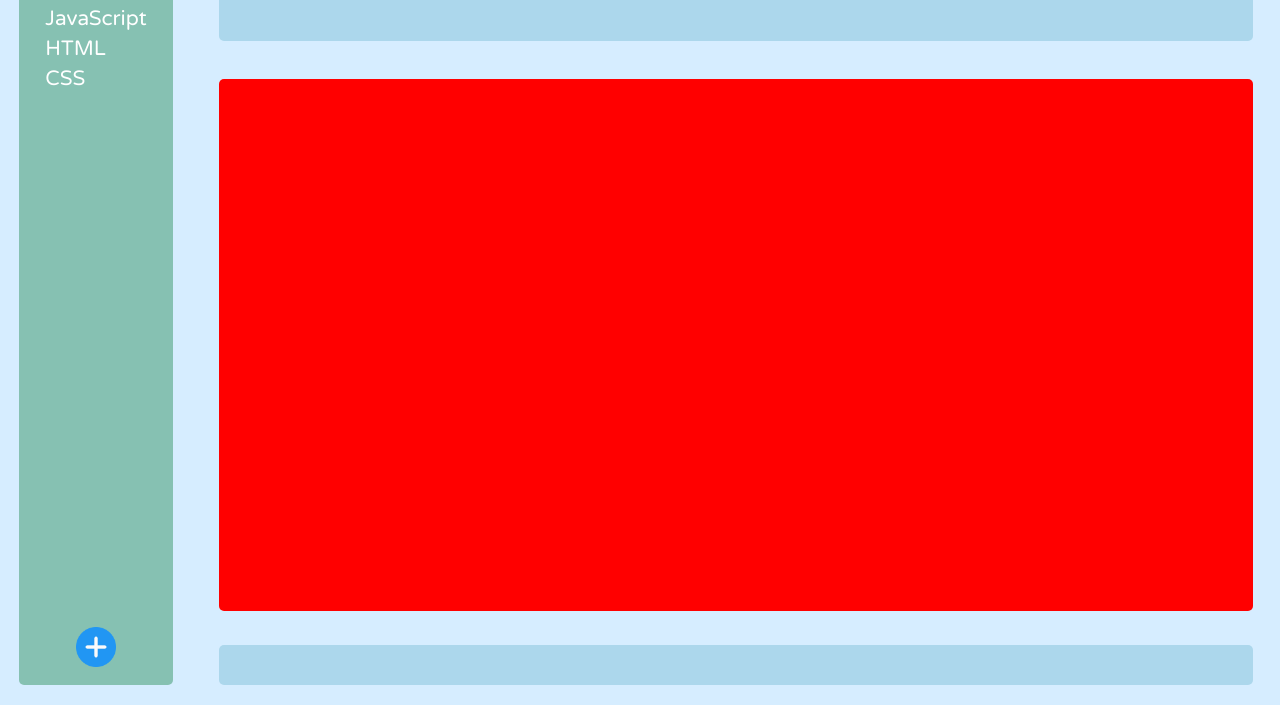
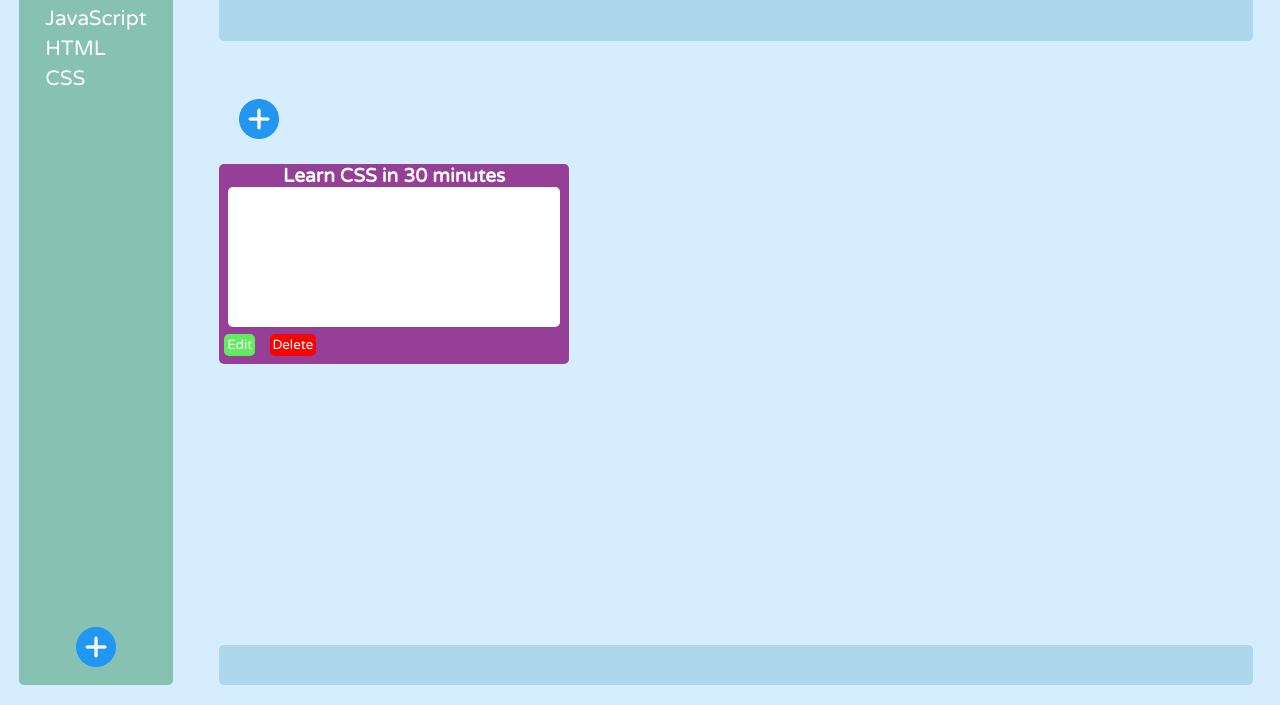
Before and after one commit to jay-schreffler/Reflect, a plain HTML site: page index.html in a window 1280 px wide. Shown: the part 95-800 px from the top of the page. Drawn offline with Linux system fonts and the light colour scheme.

Commit message:
Modified all files

```diff
--- a/app.js
+++ b/app.js
@@ -8,6 +8,20 @@ const createNewCategoryBtn = document.querySelector('#new-category-modal-submit-
 // side nav modal
 const newCategoryModalCloseBtn = document.querySelector('#close-new-category-btn');
 const newCategoryInput = document.querySelector('#new-category-name');
+// add card btn
+const addNewCardBtn = document.querySelector('#add-reflection-btn');
+const newCardModal = document.querySelector('#new-card-modal');
+
+
+
+// event listeners
+addNewCardBtn.addEventListener('click', () => {
+    newCardModal.showModal();
+})
+
+newCardModal.addEventListener('click', () => {
+    newCardModal.close();
+})
 
 addCategoryBtn.addEventListener('click', () => {
     categoryModal.showModal();
@@ -37,6 +51,9 @@ createNewCategoryBtn.addEventListener('click', () => {
     categoryModal.close();
 })
 
+//cards
 
 
+
+//load array
 test()
--- a/index.html
+++ b/index.html
@@ -26,7 +26,20 @@
         </dialog>
     </nav>
     <nav id="top-nav-wrapper" class='wrapper-style'></nav>
-    <div id="card-wrapper" class='wrapper-style'></div>
+    <div id="card-wrapper" class='wrapper-style'>
+        <img src="./images/plusblue.png" alt="Create new card" height="40" id='add-reflection-btn'>
+        <div class="card-flex">
+            <div class="card-style">
+                <h3>Learn CSS in 30 minutes</h3>
+                <div class="card-body"></div>
+                <button id="card-edit-btn">Edit</button>
+                <button id="card-delete-btn">Delete</button>
+            </div>
+            <dialog id='new-card-modal'>
+                <button id="close-new-category-btn">X</button>
+            </dialog>
+        </div>
+    </div>
     <footer id="foot" class='wrapper-style'></footer>
 </body>
 </html>
--- a/style.css
+++ b/style.css
@@ -41,7 +41,7 @@ body {
 #card-wrapper {
     grid-column-start: 2 /span 3;
     grid-row-start: 2 / span 2;
-    background-color: red;
+    /* background-color: red; */
     height: 95%;
     width: 95%;
 }
@@ -138,6 +138,66 @@ body {
 }
 
 .category-container-style:hover{
-    color: green;
-    font-size: 1.4rem;
+    color: rgb(33, 187, 33);
+    /* font-size: 1.4rem; */
 }
+
+/* cards */
+
+#add-reflection-btn {
+    margin: 20px;
+}
+
+.card-style {
+    background-color: rgb(150, 63, 150);
+    width: 350px;
+    height: 200px;
+    border-radius: 5px;
+    color: white;
+}
+
+.card-style h3 {
+    font-size: 1.2rem;
+    text-align: center;
+}
+
+.card-body {
+    height: 70%;
+    width:95%;
+    margin: auto;
+    background-color: white;
+    border-radius: 5px;
+}
+
+#card-edit-btn, #card-delete-btn {
+    border: none;
+    padding: 3px;
+    margin: 7px 5px;
+    border-radius: 5px;
+}
+
+#card-delete-btn {
+    color: white;
+    background-color: red;
+}
+
+#card-edit-btn {
+    color: white;
+    background-color: rgb(95, 237, 95);
+}
+
+/* card modal */
+
+#new-card-modal {
+    height: 50vh;
+    width: 30vw;
+    margin: auto;
+    border: none;
+    border-radius: 5px;
+    background-color: rgb(150, 63, 150);
+}
+
+#new-card-modal::backdrop {
+    background-color: #D6EDFF;
+    opacity: .8;
+}
```
